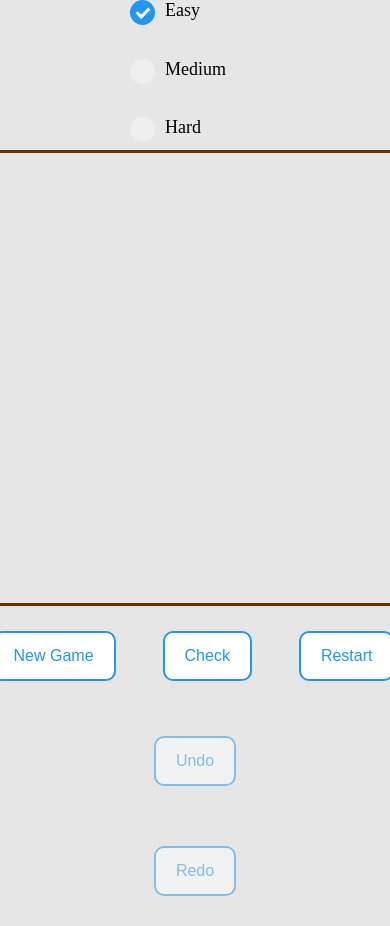
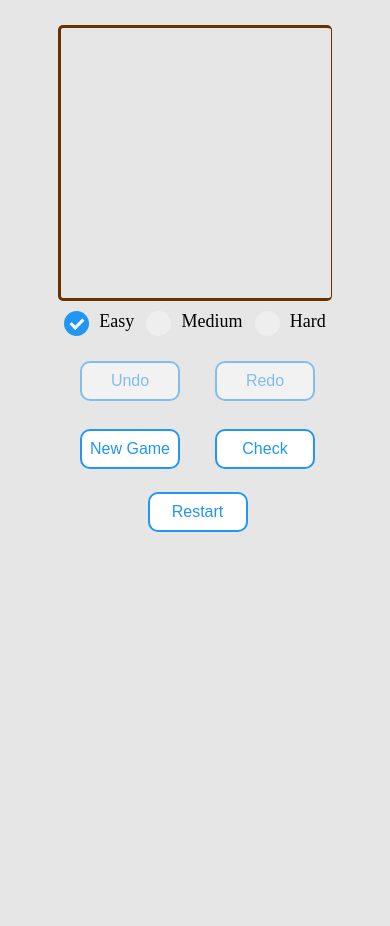
Before and after one commit to slavikzdebskyy/sudoku-game, a PHP site: page / in a window 390 px wide. After the commit the page ends 532 px from the top, so only its background shows below. Run offline with PHP 8.4, Linux system fonts and the light colour scheme.

Commit message:
add mobile responsive

```diff
--- a/index.html
+++ b/index.html
@@ -9,7 +9,10 @@
 </head>
 <body>
   <main>
-    <div id="difficulty" class="difficulty-container">
+    <div>
+      <div id="board-container" class="board">
+      </div>
+      <div id="difficulty" class="difficulty-container">
         <label class="radio-container">Easy
           <input type="radio" checked="checked" name="difficult" value="0">
           <span class="checkmark"></span>
@@ -22,19 +25,16 @@
           <input type="radio" name="difficult" value="2">
           <span class="checkmark"></span>
         </label>
-    </div>
-    <div>
-      <div id="board-container" class="board">
-      </div>
-      <div class="controls">
-        <button id="new-game-btn" class="ctrl-btn new-game-btn">New Game</button>
-        <button id="check-btn" class="ctrl-btn">Check</button>
-        <button id="restart-btn" class="ctrl-btn restart-btn">Restart</button>
       </div>
     </div>
-    <div class="next-prev-container" id="undo-redo-btns">
-      <button class="ctrl-btn" disabled>Undo</button>
-      <button class="ctrl-btn" disabled>Redo</button>
+    <div class="controls">
+      <div id="undo-redo-btns" class="undo-redo-btns">
+        <button class="ctrl-btn" disabled>Undo</button>
+        <button class="ctrl-btn" disabled>Redo</button>
+      </div>
+      <button id="new-game-btn" class="ctrl-btn new-game-btn">New Game</button>
+      <button id="check-btn" class="ctrl-btn">Check</button>
+      <button id="restart-btn" class="ctrl-btn restart-btn">Restart</button>
     </div>
     <div id="modal-check-window" class="message">
       <div class="message-content">
--- a/src/index.js
+++ b/src/index.js
@@ -540,4 +540,4 @@
       el.classList.toggle('color-identic-numbers');
     }
   }
-}
+};
--- a/src/style.css
+++ b/src/style.css
@@ -17,6 +17,7 @@
           align-items: center;
   -ms-flex-wrap: wrap;
       flex-wrap: wrap;
+  padding-top: 25px;
   cursor: url(./assets/cursor_PNG74.png), auto;
 }
 
@@ -88,7 +89,8 @@
   background-color: #fff;
   border-color: #2196F3;
   color: #2196F3;
-  padding: 14px 20px;
+  width: 100px;
+  height: 40px;
   font-size: 16px;
   cursor: inherit;
   outline: none;
@@ -105,24 +107,9 @@
   opacity: .5;
 }
 
-.next-prev-container {
-  width: 100px;
-  height: 220px;
-  display: -webkit-box;
-  display: -ms-flexbox;
-  display: flex;
-  -webkit-box-orient: vertical;
-  -webkit-box-direction: normal;
-      -ms-flex-direction: column;
-          flex-direction: column;
-  -ms-flex-pack: distribute;
-      justify-content: space-around;
-  -webkit-box-align: center;
-      -ms-flex-align: center;
-          align-items: center;
-}
-
 .controls {
+  height: 450px;
+  padding-left: 5px;
   display: -webkit-box;
   display: -ms-flexbox;
   display: flex;
@@ -131,28 +118,40 @@
   -webkit-box-align: center;
       -ms-flex-align: center;
           align-items: center;
-  min-height: 100px;
-  width: 450px;
-}
-
-.controls .new-game-btn:hover,
-.controls .restart-btn:hover {
-  color: red;
-}
-
-.difficulty-container {
-  width: 130px;
-  height: 150px;
-  display: -webkit-box;
-  display: -ms-flexbox;
-  display: flex;
   -webkit-box-orient: vertical;
   -webkit-box-direction: normal;
       -ms-flex-direction: column;
           flex-direction: column;
-  -webkit-box-pack: justify;
-      -ms-flex-pack: justify;
-          justify-content: space-between;
+}
+
+.new-game-btn:hover,
+.restart-btn:hover {
+  color: red;
+}
+
+.undo-redo-btns {
+  height: 112.5px;
+  display: -webkit-box;
+  display: -ms-flexbox;
+  display: flex;
+  -ms-flex-pack: distribute;
+      justify-content: space-around;
+  -webkit-box-align: center;
+      -ms-flex-align: center;
+          align-items: center;
+  -webkit-box-orient: vertical;
+  -webkit-box-direction: normal;
+      -ms-flex-direction: column;
+          flex-direction: column;
+}
+
+.difficulty-container {
+  display: -webkit-box;
+  display: -ms-flexbox;
+  display: flex;
+  -ms-flex-pack: distribute;
+      justify-content: space-around;
+  padding-top: 10px;
 }
 
 .difficulty-container .radio-container {
@@ -287,4 +286,34 @@
     opacity: 1;
   }
 }
+
+@media only screen and (max-width: 600px) {
+  .board {
+    width: 270px;
+    height: 270px;
+  }
+  .board .cell {
+    width: 30px;
+    height: 30px;
+    font-size: 24px;
+  }
+  .controls {
+    height: 200px;
+    width: 270px;
+    -webkit-box-orient: horizontal;
+    -webkit-box-direction: normal;
+        -ms-flex-direction: row;
+            flex-direction: row;
+    -ms-flex-wrap: wrap;
+        flex-wrap: wrap;
+  }
+  .undo-redo-btns {
+    height: 50px;
+    width: 270px;
+    -webkit-box-orient: horizontal;
+    -webkit-box-direction: normal;
+        -ms-flex-direction: row;
+            flex-direction: row;
+  }
+}
 /*# sourceMappingURL=style.css.map */
--- a/src/style.scss
+++ b/src/style.scss
@@ -1,3 +1,7 @@
+$boardWigth: 450px;
+$boardHeight: 450px;
+
+
 body {
   margin: 0;
   background-color: #e6e6e6;
@@ -10,22 +14,23 @@
   justify-content: center;
   align-items: center;
   flex-wrap: wrap;
+  padding-top: 25px;
   cursor: url(./assets/cursor_PNG74.png), auto;
 }// main
 
 .board {
   display: flex;
   flex-wrap: wrap;
-  width: 450px;
-  height: 450px;
+  width: $boardWigth;
+  height: $boardHeight;
   border: 3px solid #663300;
   border-right: 1px solid #663300;
   border-radius: 5px;
   .cell {
     outline: none;
     box-sizing: border-box;
-    width: 50px;
-    height: 50px;
+    width: $boardWigth / 9;
+    height: $boardHeight / 9;
     border: 1px solid #000000;
     background-color: #e6e6e6;
     color: transparent;
@@ -68,7 +73,8 @@
   background-color: #fff;
   border-color: #2196F3;
   color: #2196F3;
-  padding: 14px 20px;
+  width: 100px;
+  height: 40px;
   font-size: 16px;
   cursor: inherit;
   outline: none;
@@ -82,33 +88,33 @@
   } // .ctrl-btn:disabled
 }// .ctrl-btn
 
-.next-prev-container {
-  width: 100px;
-  height: 220px;
-  display: flex;
-  flex-direction: column;
-  justify-content: space-around;
-  align-items: center;
-}
 
 .controls {
+  height: $boardHeight;
+  padding-left: 5px;
   display: flex;
   justify-content: space-around;
   align-items: center;
-  min-height: 100px;
-  width: 450px;
-  .new-game-btn:hover,
-  .restart-btn:hover {
-    color: red;
-  }// .nwgm:hover, .rstrt:hover
+  flex-direction: column;
 }// .controls
 
+.new-game-btn:hover,
+.restart-btn:hover {
+  color: red;
+}// .nwgm:hover, .rstrt:hover
+
+.undo-redo-btns {
+  height: $boardHeight / 4;
+  display: flex;
+  justify-content: space-around;
+  align-items: center;
+  flex-direction: column;
+}// .undo-redo-btns
+
 .difficulty-container {
-  width: 130px;
-  height: 150px;
   display: flex;
-  flex-direction: column;
-  justify-content: space-between;
+  justify-content: space-around;
+  padding-top: 10px;
   .radio-container {
     display: block;
     position: relative;
@@ -216,3 +222,28 @@
   from {top:-400px; opacity:0}
   to {top:0; opacity:1}
 }
+
+@media only screen and (max-width: 600px) {
+  $boardHeight: 270px;
+  $boardWigth: 270px;
+  .board {
+    width: $boardWigth;
+    height: $boardHeight;
+    .cell {
+      width: $boardWigth / 9;
+      height: $boardHeight / 9;
+      font-size: 24px;
+    }//  .cell
+  }// .board
+  .controls {
+    height: 200px;
+    width: $boardWigth;
+    flex-direction: row;
+    flex-wrap: wrap;
+  }// .controls
+  .undo-redo-btns {
+    height: 50px;
+    width: $boardWigth;
+    flex-direction: row;
+  }// .undo-redo-btns
+}// @media only screen and (max-width: 600px)
```
Also changed, not shown: 1 other file.
